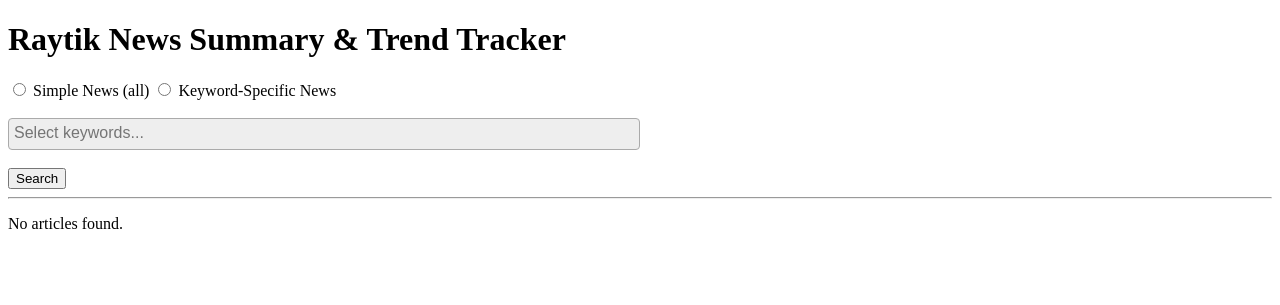
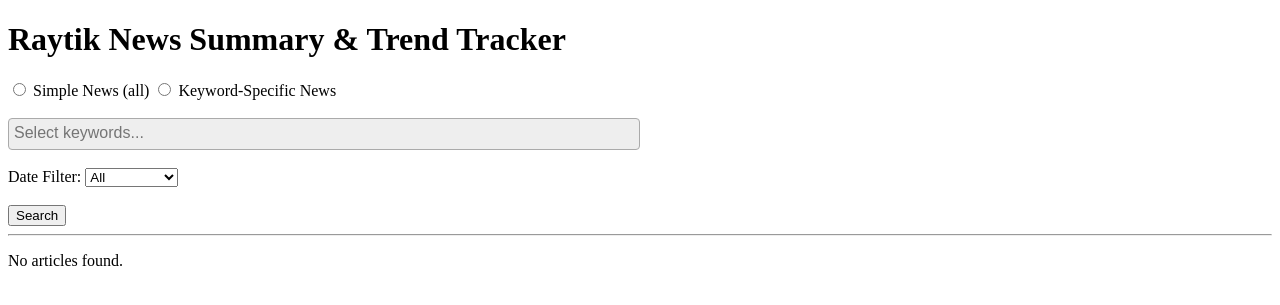
Before and after one commit to kiranraytank/news_summary_flask, a Flask app: template templates/index.html in a window 1280 px wide. Shown: the top 305 px of the page. Run offline with Flask 3, Linux system fonts and the light colour scheme; the template is opened without the code that fills it, so the values that code supplies are empty; some libraries are stand-ins or nearby versions.

Commit message:
Commit #4 Date Filtering - Allow users to filter news by today, last 3 days, last week

```diff
--- a/app.py
+++ b/app.py
@@ -7,6 +7,7 @@ import nltk
 from nltk.corpus import stopwords
 import re
 from markupsafe import Markup
+from datetime import datetime, timedelta
 
 app = Flask(__name__)
 
@@ -15,7 +16,6 @@ try:
     stopwords.words('english')
 except LookupError:
     nltk.download('stopwords')
-
 
 def highlight_keywords(text, keywords):
     if not text or not keywords:
@@ -37,17 +37,17 @@ def index():
     if request.method == 'POST':
         mode = request.form.get("mode", "all")
         selected_keywords = request.form.getlist("keywords")
+        date_filter = request.form.get("date_filter", "all")
     else:
         mode = request.args.get("mode", "all")
         selected_keywords = request.args.getlist("keywords")
+        date_filter = request.args.get("date_filter", "all")
 
     # fetch + filter your articles here using mode and selected_keywords
-
-    # fetch all articles (filtered if keyword mode)
     if mode == 'all':
-        all_articles = fetch_filtered_articles()
+        all_articles = fetch_filtered_articles(date_filter=date_filter)
     else:
-        all_articles = fetch_filtered_articles(selected_keywords)
+        all_articles = fetch_filtered_articles(selected_keywords, date_filter=date_filter)
 
     total_articles = len(all_articles)
     total_pages = ceil(total_articles / per_page)
@@ -73,6 +73,7 @@ def index():
         tags_list=tags_list,
         mode=mode,
         selected_keywords=selected_keywords,
+        date_filter=date_filter,
         zip=zip,
         page=page,
         total_pages=total_pages
--- a/rss_reader.py
+++ b/rss_reader.py
@@ -1,5 +1,7 @@
 import feedparser
 from difflib import SequenceMatcher
+from datetime import datetime, timedelta
+
 
 rss_feeds = [
     "https://www.theverge.com/rss/index.xml",
@@ -11,27 +13,22 @@ rss_feeds = [
 ]
 
 def is_match(keyword, text, threshold=0.6):
-    """
-    Returns True if keyword matches the text
-    using substring or similarity
-    """
     keyword = keyword.lower()
     text = text.lower()
-    # substring match
     if keyword in text or text in keyword:
         return True
-    # similarity match
     return SequenceMatcher(None, keyword, text).ratio() >= threshold
 
-def fetch_filtered_articles(keywords=None):
+def fetch_filtered_articles(keywords=None, date_filter=None):
     """
-    Fetch articles and filter based on keywords list.
+    Fetch articles and filter based on keywords list and date filter.
     Each article includes 'matched_keywords' list
     """
     filtered_articles = []
-
     if keywords:
         keywords = [kw.lower() for kw in keywords]
+
+    now = datetime.now()
 
     for feed_url in rss_feeds:
         feed = feedparser.parse(feed_url)
@@ -39,6 +36,21 @@ def fetch_filtered_articles(keywords=None):
             title = entry.title
             summary = entry.summary if 'summary' in entry else ''
             content = f"{title} {summary}"
+
+            # published date
+            if hasattr(entry, 'published_parsed') and entry.published_parsed:
+                published = datetime(*entry.published_parsed[:6])
+            else:
+                published = None
+
+            # date filter
+            if date_filter and published:
+                if date_filter == 'today' and published.date() != now.date():
+                    continue
+                elif date_filter == '3days' and published < now - timedelta(days=3):
+                    continue
+                elif date_filter == 'week' and published < now - timedelta(days=7):
+                    continue
 
             # tags
             if 'tags' in entry and entry.tags:
@@ -54,14 +66,15 @@ def fetch_filtered_articles(keywords=None):
                     if is_match(kw, content) or any(is_match(kw, tag) for tag in tags):
                         matched.append(kw)
                 if not matched:
-                    continue  # skip if no match
+                    continue
 
             filtered_articles.append({
                 'title': title,
                 'link': entry.link,
                 'summary': summary,
                 'tags': tags,
-                'matched_keywords': matched
+                'matched_keywords': matched,
+                'published': published
             })
 
     return filtered_articles
--- a/templates/index.html
+++ b/templates/index.html
@@ -50,6 +50,17 @@
     </select>
 
     <br><br>
+    <div class="mb-3">
+        <label for="dateFilter" class="form-label">Date Filter:</label>
+        <select class="form-select" id="dateFilter" name="date_filter" required>
+            <option value="all" {% if date_filter=='all' %}selected{% endif %}>All</option>
+            <option value="today" {% if date_filter=='today' %}selected{% endif %}>Today</option>
+            <option value="3days" {% if date_filter=='3days' %}selected{% endif %}>Last 3 Days</option>
+            <option value="week" {% if date_filter=='week' %}selected{% endif %}>Last Week</option>
+        </select>
+    </div>
+
+    <br>
     <button type="submit">Search</button>
 </form>
 
@@ -81,11 +92,11 @@
         </div>
     {% endfor %}
 
-    <!-- pagination -->
+    <!-- Pagination -->
     {% if total_pages > 1 %}
         <div class="pagination">
             {% if page > 1 %}
-                <a href="?page={{ page-1 }}&mode={{ mode }}{% for kw in selected_keywords %}&keywords={{ kw }}{% endfor %}">&laquo; Prev</a>
+                <a href="?page={{ page-1 }}&mode={{ mode }}&date_filter={{ date_filter }}{% for kw in selected_keywords %}&keywords={{ kw }}{% endfor %}">&laquo; Prev</a>
             {% endif %}
 
             {% set displayed_pages = [] %}
@@ -107,7 +118,7 @@
                 {% if p - last_page > 1 %}
                     ...
                 {% endif %}
-                <a href="?page={{ p }}&mode={{ mode }}{% for kw in selected_keywords %}&keywords={{ kw }}{% endfor %}"
+                <a href="?page={{ p }}&mode={{ mode }}&date_filter={{ date_filter }}{% for kw in selected_keywords %}&keywords={{ kw }}{% endfor %}"
                 {% if p == page %} class="current"{% endif %}>
                     {{ p }}
                 </a>
@@ -115,12 +126,10 @@
             {% endfor %}
 
             {% if page < total_pages %}
-                <a href="?page={{ page+1 }}&mode={{ mode }}{% for kw in selected_keywords %}&keywords={{ kw }}{% endfor %}">Next &raquo;</a>
+                <a href="?page={{ page+1 }}&mode={{ mode }}&date_filter={{ date_filter }}{% for kw in selected_keywords %}&keywords={{ kw }}{% endfor %}">Next &raquo;</a>
             {% endif %}
         </div>
     {% endif %}
-
-
 
 {% elif mode=="keyword" %}
     <p>No articles found for selected keywords: {{ selected_keywords | join(", ") }}</p>
```
